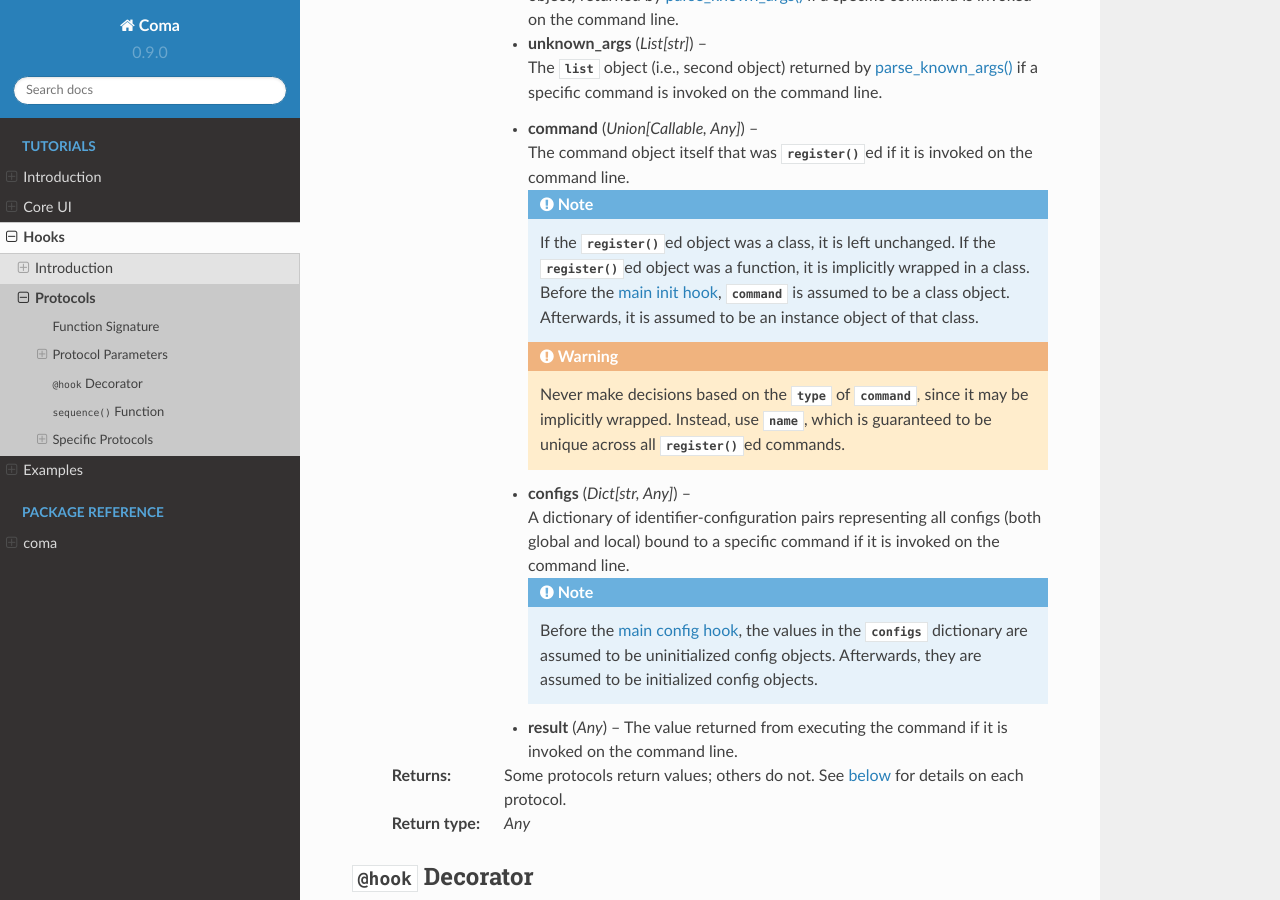
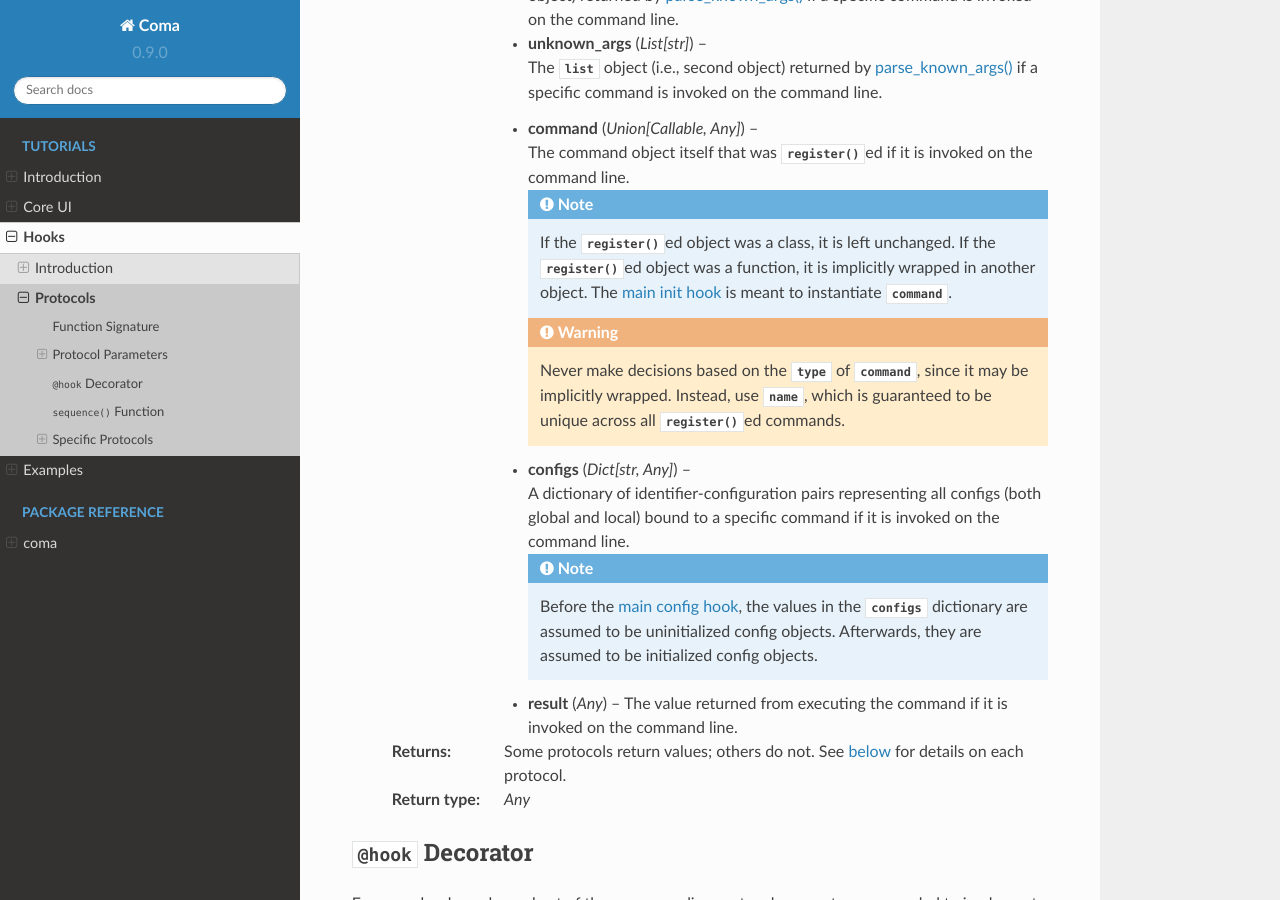
Before and after one commit to francois-rd/coma, a Sphinx documentation site: the page built from docs/source/tutorials/hooks/protocols.rst, in a window 1280 px wide and 900 px high, scrolled down 1407 px. Built offline with Sphinx 7.4.7 and the Read the Docs theme 2.0.0, drawn with Linux system fonts in a browser that asks for light colours; some of the changed text lies outside the part shown.

Commit message:
Improved terminology regarding wrapped function-based commands.

```diff
--- a/docs/source/tutorials/hooks/protocols.rst
+++ b/docs/source/tutorials/hooks/protocols.rst
@@ -79,10 +79,8 @@
 
             If the :func:`~coma.core.register.register`\ ed object was a class,
             it is left unchanged. If the :func:`~coma.core.register.register`\ ed
-            object was a function, it is implicitly wrapped in a class. Before
-            the :ref:`main init hook <hookpipeline>`, :obj:`command` is assumed
-            to be a class object. Afterwards, it is assumed to be an instance
-            object of that class.
+            object was a function, it is implicitly wrapped in another object. The
+            :ref:`main init hook <hookpipeline>` is meant to instantiate :obj:`command`.
 
         .. warning::
 
@@ -244,8 +242,9 @@
 
             If the :func:`~coma.core.register.register`\ ed command object was a class,
             it was left unchanged. If the :func:`~coma.core.register.register`\ ed
-            command object was a function, it was implicitly wrapped in a class.
-            Either way, :obj:`command` will be a class object.
+            command object was a function, it was implicitly wrapped in another
+            object. Either way, :obj:`command` acts as though it is a class object
+            that can be instantiated.
 
     :return: The return value of an init hook is an instantiated command object.
     :rtype: typing.Any
```
Also changed, not shown: docs/source/tutorials/hooks/intro.rst (+4 -5 lines).
